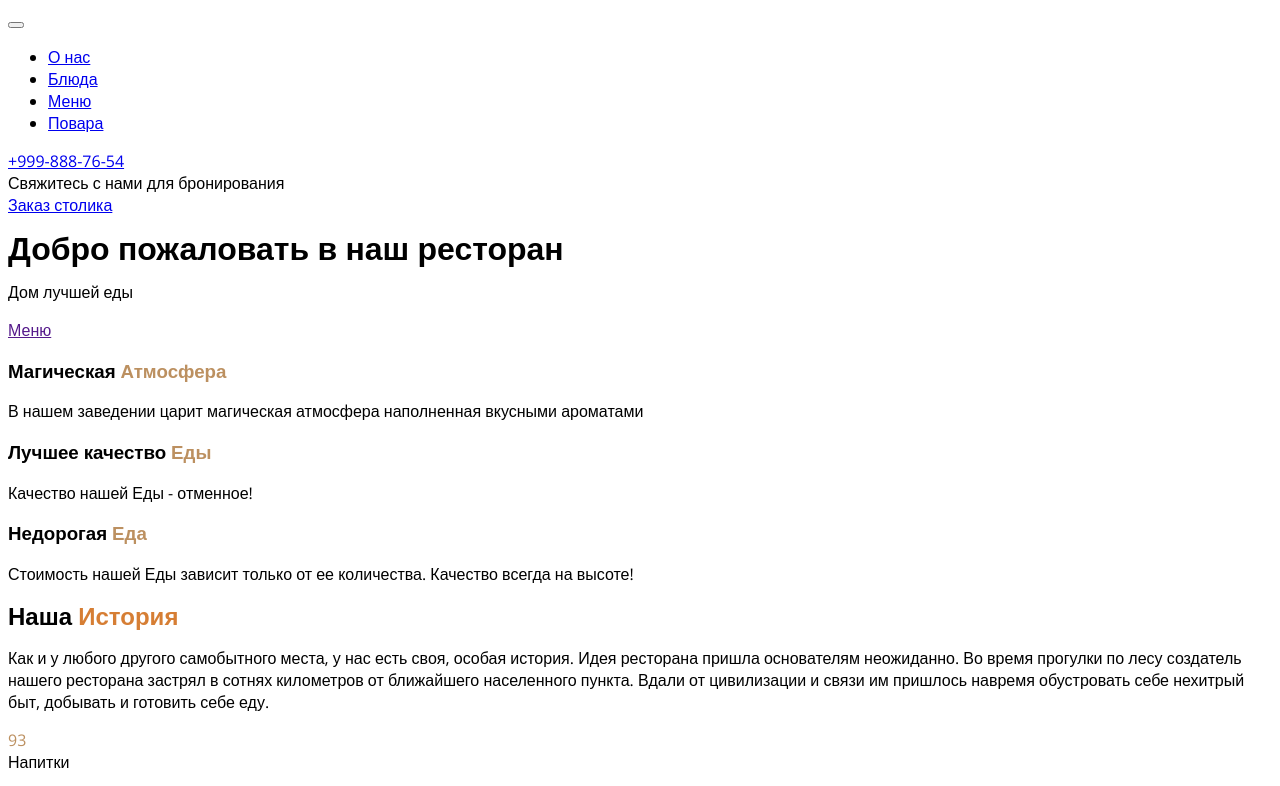
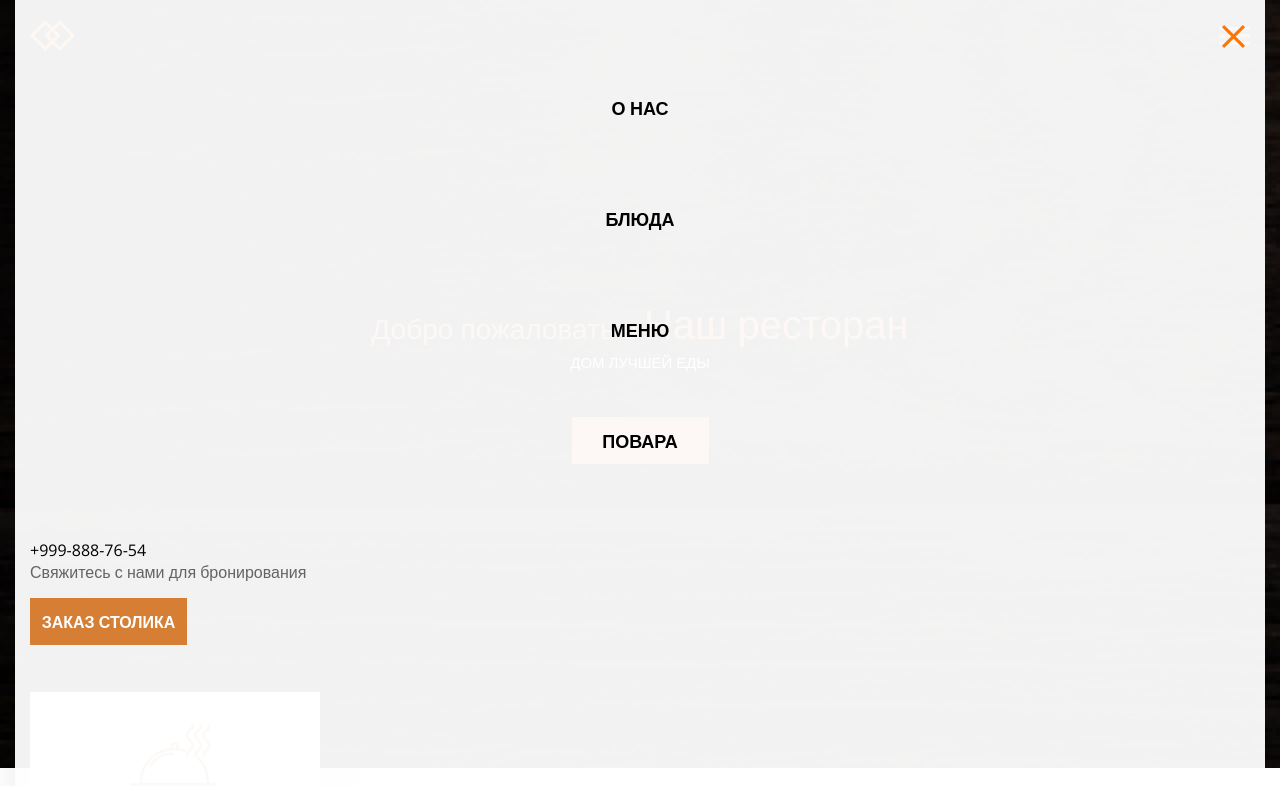
Before and after one commit to Whireless/Restaurant, a website: page source/index.html in a window 1280 px wide. Both pictures are taken after a click on the button "Меню сайта". Shown: the top 786 px of the page. Drawn offline with nearby package versions, Linux system fonts and the light colour scheme; files that its build step writes are made by us from their sources.

Commit message:
Стилизация шапки мобильной версии

```diff
--- a/source/index.html
+++ b/source/index.html
@@ -9,50 +9,51 @@
 </head>
 <body>
   <header class="main-header">
+    <div class="container">
       <nav class="main-nav">
         <a class="main-nav__logo" href="#" aria-label="Наш логотип"></a>
-      <button class="main-nav__open-button" aria-label="Меню сайта"></button>
+        <button class="main-nav__button main-nav__button--open" aria-label="Меню сайта"></button>
+        <div class="main-nav__menu">
+          <button class="main-nav__button main-nav__button--close"></button>
           <ul class="main-nav__nav-list">
-        <li class="main-nav__nav-item"><a href="#">О нас</a></li>
-        <li class="main-nav__nav-item"><a href="#">Блюда</a></li>
-        <li class="main-nav__nav-item"><a href="#">Меню</a></li>
-        <li class="main-nav__nav-item"><a href="#">Повара</a></li>
+            <li class="main-nav__nav-item"><a class="main-nav__nav-link" href="#">О нас</a></li>
+            <li class="main-nav__nav-item"><a class="main-nav__nav-link" href="#">Блюда</a></li>
+            <li class="main-nav__nav-item"><a class="main-nav__nav-link" href="#">Меню</a></li>
+            <li class="main-nav__nav-item"><a class="main-nav__nav-link" href="#">Повара</a></li>
           </ul>
           <div class="main-nav__reservation">
             <div class="main-nav__connect">
               <a class="main-nav__number" href="tel:9998887654" aria-label="Наш телефон">+999-888-76-54</a><br>
               <span class="main-nav__feedback">Свяжитесь с нами для бронирования</span>
             </div>
-        <a href="#">Заказ столика</a>
+            <a class="main-nav__order" href="#">Заказ столика</a>
+          </div>
         </div>
       </nav>
       <div class="main-header__intro-info">
-      <h1 class="main-header__title">Добро пожаловать в наш ресторан</h1>
-      <p>Дом лучшей еды</p>
-      <a href=""#>Меню</a>
+        <h1 class="main-header__title">Добро пожаловать в <span class="main-header__our-restaurant">Наш ресторан</span></h1>
+        <p class="main-header__eat-home">Дом лучшей еды</p>
+        <a class="main-header__menu-restaurant" href=""#>Меню</a>
       </div>
       <section class="main-header__advantages">
         <div class="main-header__advantage-block">
           <h3 class="main-header__advantage-title">Магическая <span class="contrast-text contrast-text--lbrown">Атмосфера</span></h3>
-        <span>В нашем заведении царит магическая атмосфера
-          наполненная вкусными ароматами</span>
+          <span class="main-header__advantage-description">В нашем заведении царит магическая атмосфера наполненная вкусными ароматами</span>
         </div>
         <div class="main-header__advantage-block">
           <h3 class="main-header__advantage-title">Лучшее качество <span class="contrast-text contrast-text--lbrown">Еды</span></h3>
-        <span>Качество нашей
-          Еды - отменное!</span>
+          <span class="main-header__advantage-description">Качество нашей Еды - отменное!</span>
         </div>
         <div class="main-header__advantage-block">
           <h3 class="main-header__advantage-title">Недорогая <span class="contrast-text contrast-text--lbrown">Еда</span></h3>
-        <span>Стоимость нашей Еды
-          зависит только от ее
-          количества. Качество
-          всегда на высоте!</span>
+          <span class="main-header__advantage-description">Стоимость нашей Еды зависит только от ее количества. Качество всегда на высоте!</span>
         </div>
       </section>
+    </div>
   </header>
   <main>
     <section class="our-story">
+      <div class="container">
         <div class="our-story__info">
           <h2 class="our-story__title">Наша <span class="contrast-text contrast-text--orange">История</span></h2>
           <p class="our-story__description">
@@ -66,19 +67,20 @@
             <p><span class="contrast-text contrast-text--lbrown">206</span><br> Еда</p>
             <p><span class="contrast-text contrast-text--lbrown">71</span><br> Закуски</p>
           </div>
-      </div>
           <picture>
             <source media="(min-width: )" srcset="">
             <img src="" width="" height="" alt="">
           </picture>
+        </div>
+        <div class="our-story__rent">
+          <div class="our-story__rent-info">
+            <h2 class="our-sotry__rent-title">Отпразднуйте в одном из самых лучших ресторанов.</h2>
+            <span class="our-story__rent-description">Только в этом месяце бизнес-ланч от 250 ₽</span>
+          </div>
+          <a class="our-story__rent-link" href="#">Заказ столика</a>
+        </div>
+      </div>
     </section>
-    <div class="rent-table">
-      <div class="rent-table__intro">
-        <h2 class="rent-table__title">Отпразднуйте в одном из самых лучших ресторанов.</h2>
-        <span class="rent-table__description">Только в этом месяце бизнес-ланч от 250 ₽</span>
-      </div>
-      <a href="#" class="rent-table__link">Заказ столика</a>
-    </div>
     <section class="dishes">
       <h2 class="dishes__title">Наши <span class="contrast-text contrast-text--orange">Блюда</span></h2>
       <div class="dishes__preview">
@@ -100,38 +102,41 @@
       </div>
     </section>
     <section class="menu">
+      <div class="container">
         <h2 class="menu__title">Наше меню</h2>
         <ul class="menu__list">
           <li class="menu__item">
             <picture>
               <source media="(min-width: )" srcset="">
-            <img class="menu__img" src="" width="" height="" alt="">
+              <img class="menu__image" src="" width="" height="" alt="">
             </picture>
             <h4 class="menu__item-title">Гамбургер макси</h4>
             <span class="menu__item-desc">Максимально толстый слой мяса</span>
-          <a href="#" class="menu__order">Заказать</a>
+            <a class="menu__order" href="#">Заказать</a>
           </li>
           <li class="menu__item">
             <picture>
               <source media="(min-width: )" srcset="">
-            <img class="menu__img" src="" width="" height="" alt="">
+              <img class="menu__image" src="" width="" height="" alt="">
             </picture>
             <h4 class="menu__item-title">Гамбургер макси</h4>
             <span class="menu__item-desc">Максимально толстый слой мяса</span>
-          <a href="#" class="menu__order">Заказать</a>
+            <a class="menu__order" href="#">Заказать</a>
           </li>
           <li class="menu__item">
             <picture>
               <source media="(min-width: )" srcset="">
-            <img class="menu__img" src="" width="" height="" alt="">
+              <img class="menu__image" src="" width="" height="" alt="">
             </picture>
             <h4 class="menu__item-title">Гамбургер макси</h4>
             <span class="menu__item-desc">Максимально толстый слой мяса</span>
-          <a href="#" class="menu__order">Заказать</a>
+            <a class="menu__order" href="#">Заказать</a>
           </li>
         </ul>
+      </div>
     </section>
     <div class="reviews">
+      <div class="container">
         <p class="reviews__description">
           Я надолго запомню мой День рождения, проведённый в этом ресторане!
           Кусочек родной Армении!!! Отдельное спасибо за комплепент в виде фруктовой тарелки.
@@ -144,70 +149,75 @@
         <h4 class="reviews__status">Посетитель</h4>
         <span class="reviews__name">Николай</span>
       </div>
-    <div class="gallery">
-      <h2 class="gallery__title">Галерея <span class="contrast-text contrast-text--orange">Блюд</span></h2>
-      <ul class="gallery__dish-list">
-        <li class="gallery__dish-item">
+    </div>
+    <section class="gallery">
+      <div class="container">
+        <div class="gallery__dishes">
+          <h2 class="gallery__dishes-title">Галерея <span class="contrast-text contrast-text--orange">Блюд</span></h2>
+          <ul class="gallery__dishes-list">
+            <li class="gallery__dishes-item">
               <picture>
                 <source media="(min-width: )" srcset="">
-            <img class="gallery__dish-image" src="" width="" height="" alt="">
+                <img class="gallery__dishes-image" src="" width="" height="" alt="">
               </picture>
             </li>
-        <li class="gallery__dish-item">
+            <li class="gallery__dishes-item">
               <picture>
                 <source media="(min-width: )" srcset="">
-            <img class="gallery__dish-image" src="" width="" height="" alt="">
+                <img class="gallery__dishes-image" src="" width="" height="" alt="">
               </picture>
             </li>
-        <li class="gallery__dish-item">
+            <li class="gallery__dishes-item">
               <picture>
                 <source media="(min-width: )" srcset="">
-            <img class="gallery__dish-image" src="" width="" height="" alt="">
+                <img class="gallery__dishes-image" src="" width="" height="" alt="">
               </picture>
             </li>
-        <li class="gallery__dish-item">
+            <li class="gallery__dishes-item">
               <picture>
                 <source media="(min-width: )" srcset="">
-            <img class="gallery__dish-image" src="" width="" height="" alt="">
+                <img class="gallery__dishes-image" src="" width="" height="" alt="">
               </picture>
             </li>
-        <li class="gallery__dish-item">
+            <li class="gallery__dishes-item">
               <picture>
                 <source media="(min-width: )" srcset="">
-            <img class="gallery__dish-image" src="" width="" height="" alt="">
+                <img class="gallery__dishes-image" src="" width="" height="" alt="">
               </picture>
             </li>
-        <li class="gallery__dish-item">
+            <li class="gallery__dishes-item">
               <picture>
                 <source media="(min-width: )" srcset="">
-            <img class="gallery__dish-image" src="" width="" height="" alt="">
+                <img class="gallery__dishes-image" src="" width="" height="" alt="">
               </picture>
             </li>
           </ul>
         </div>
-    <div class="cooks">
-      <h2 class="cooks__title">Наши <span class="contrast-text contrast-text--orange">Повара</span></h2>
-      <ul class="cooks__list">
-        <li class="cooks__item">
+        <div class="gallery__cooks">
+          <h2 class="gallery__cooks-title">Наши <span class="contrast-text contrast-text--orange">Повара</span></h2>
+          <ul class="gallery__cooks-list">
+            <li class="gallery__cooks-item">
               <picture>
                 <source media="(min-width: )" srcset="">
-            <img class="cooks__image" src="" width="" height="" alt="">
+                <img class="gallery__cooks-image" src="" width="" height="" alt="">
               </picture>
             </li>
-        <li class="cooks__item">
+            <li class="gallery__cooks-item">
               <picture>
                 <source media="(min-width: )" srcset="">
-            <img class="cooks__image" src="" width="" height="" alt="">
+                <img class="gallery__cooks-image" src="" width="" height="" alt="">
               </picture>
             </li>
-        <li class="cooks__item">
+            <li class="gallery__cooks-item">
               <picture>
                 <source media="(min-width: )" srcset="">
-            <img class="cooks__image" src="" width="" height="" alt="">
+                <img class="gallery__cooks-image" src="" width="" height="" alt="">
               </picture>
             </li>
           </ul>
         </div>
+      </div>
+    </section>
     <div class="hall"></div>
   </main>
   <footer class="main-footer">
@@ -218,5 +228,6 @@
     </div>
     <span class="main-footer__copyright">© Copyright</span>
   </footer>
+  <script src="js/scripts.min.js"></script>
 </body>
 </html>
--- a/source/js/scripts.js
+++ b/source/js/scripts.js
@@ -0,0 +1,14 @@
+const body = document.querySelector('body');
+const openMenu = body.querySelector('.main-nav__button--open');
+const closeMenu = body.querySelector('.main-nav__button--close')
+const mainNav = body.querySelector('.main-nav__menu');
+
+openMenu.onclick = () => {
+  mainNav.classList.add('main-nav__menu--open');
+  body.style.overflow = 'hidden';
+};
+
+closeMenu.onclick = () => {
+  mainNav.classList.remove('main-nav__menu--open');
+  body.removeAttribute('style');
+};
--- a/source/sass/blocks/main-header.scss
+++ b/source/sass/blocks/main-header.scss
@@ -0,0 +1,99 @@
+.main-header {
+  position: relative;
+  background-image: url("../img/mobile/header-bg.png");
+  background-repeat: no-repeat;
+  background-size: cover;
+
+  @media (min-resolution: 2dppx) {
+    background-image: url("../img/mobile/header-bg@2x.png");
+    background-size: cover;
+  }
+}
+
+.main-header__intro-info {
+  display: flex;
+  flex-direction: column;
+  align-items: center;
+  margin-top: 250px;
+  padding-bottom: 304px;
+}
+
+.main-header__title {
+  font-size: 28px;
+  line-height: 34px;
+  font-weight: 400;
+  color: $orange;
+  text-align: center;
+  margin: 0;
+}
+
+.main-header__our-restaurant {
+  font-size: 40px;
+  line-height: 46px;
+}
+
+.main-header__eat-home {
+  font-size: 15px;
+  line-height: 20px;
+  text-transform: uppercase;
+  color: $white;
+  margin-top: 5px;
+  margin-bottom: 0;
+}
+
+.main-header__menu-restaurant {
+  font-weight: 700;
+  text-transform: uppercase;
+  text-decoration: none;
+  color: $white;
+  display: flex;
+  justify-content: center;
+  align-items: center;
+  background-color: $orange;
+  width: 137px;
+  height: 47px;
+  margin-top: 45px;
+}
+
+.main-header__advantages {
+  position: absolute;
+  bottom: -780px;
+  display: flex;
+  flex-direction: column;
+  row-gap: 14px;
+  z-index: 5;
+}
+
+.main-header__advantage-block {
+  position: relative;
+  text-align: center;
+  background-color: $white;
+  width: 264px;
+  height: 156px;
+  padding: 100px 13px 20px 13px;
+  box-shadow: 10px 10px 40px 20px rgba(0, 0, 0, 0.1);
+
+  &::before {
+    content: "";
+    position: absolute;
+    top: 18px;
+    left: 100px;
+    background-image: url("../img/icons/dish.svg");
+    background-repeat: no-repeat;
+    width: 87px;
+    height: 87px;
+  }
+}
+
+.main-header__advantage-title {
+  font-size: 23px;
+  line-height: 30px;
+  font-weight: 400;
+  margin-top: 0;
+}
+
+.main-header__advantage-description {
+  font-size: 20px;
+  line-height: 25px;
+  color: $grey;
+}
--- a/source/sass/blocks/main-nav.scss
+++ b/source/sass/blocks/main-nav.scss
@@ -0,0 +1,119 @@
+.main-nav {
+  position: relative;
+  display: flex;
+  justify-content: space-between;
+  align-items: center;
+  padding-top: 20px;
+}
+
+.main-nav__logo {
+  display: inline-block;
+  background-image: url("../img/icons/logo.svg");
+  background-repeat: no-repeat;
+  width: 45px;
+  height: 31px;
+}
+
+.main-nav__button {
+  display: inline-block;
+  background-repeat: no-repeat;
+  background-color: transparent;
+  margin: 0;
+  padding: 0;
+  border: none;
+  cursor: pointer;
+
+  &--open {
+    width: 31px;
+    height: 18px;
+    background-image: url("../img/icons/menu.svg");
+  }
+
+  &--close {
+    position: absolute;
+    top: 25px;
+    right: 20px;
+    width: 23px;
+    height: 23px;
+    background-image: url("../img/icons/menu-close.svg");
+  }
+}
+
+.main-nav__menu {
+  position: absolute;
+  top: 0px;
+  left: -15px;
+  right: -15px;
+  height: 95vh;
+  display: flex;
+  flex-direction: column;
+  background-color: rgba(255, 255, 255, 0.95);
+  padding: 15px;
+  transform: translateY(-100%);
+  transition: 0.4s;
+  z-index: 10;
+
+  &--open {
+    transform: translateY(0);
+    transition: 0.4s;
+  }
+}
+
+.main-nav__nav-list {
+  display: flex;
+  flex-direction: column;
+  row-gap: 15px;
+  margin: 45px 0 0 0;
+  padding: 0;
+  list-style: none;
+}
+
+.main-nav__nav-link {
+  font-size: 18px;
+  font-weight: 700;
+  text-transform: uppercase;
+  text-decoration: none;
+  color: $black;
+  display: flex;
+  justify-content: center;
+  align-items: center;
+  height: 12vh;
+  transition: 0.4s;
+
+  &:hover {
+    color: $grey;
+    transition: 0.4s;
+  }
+}
+
+.main-nav__reservation {
+  margin-top: 50px;
+}
+
+.main-nav__number {
+  text-decoration: none;
+  color: $black;
+
+  &:hover,
+  &:focus {
+    text-decoration: underline;
+  }
+}
+
+.main-nav__feedback {
+  color: $grey;
+}
+
+.main-nav__order {
+  font-weight: 700;
+  text-transform: uppercase;
+  text-decoration: none;
+  color: $white;
+  display: flex;
+  justify-content: center;
+  align-items: center;
+  background-color: $orange;
+  width: 157px;
+  height: 47px;
+  margin-top: 15px;
+}
--- a/source/sass/blocks/our-story.scss
+++ b/source/sass/blocks/our-story.scss
@@ -0,0 +1,3 @@
+.our-story {
+  margin-top: 800px;
+}
--- /dev/null
+++ b/source/sass/container.scss
@@ -0,0 +1,12 @@
+.container {
+  margin: 0 auto;
+  padding: 0 15px;
+
+  @media (min-width: $tabletW) {
+    padding: 0 30px;
+  }
+
+  @media (min-width: $desktopW) {
+    padding: 0 140px;
+  }
+}
--- a/source/sass/global.scss
+++ b/source/sass/global.scss
@@ -2,4 +2,7 @@ body {
   font-family: "Open Sans", "Arial", sans-serif;
   font-size: 16px;
   line-height: 22px;
+  min-width: 320px;
+  margin: 0;
+  padding: 0;
 }
--- a/source/sass/style.scss
+++ b/source/sass/style.scss
@@ -1,14 +1,13 @@
 @import "variables.scss";
+@import "container.scss";
 @import "global.scss";
 @import "blocks/contrast-text.scss";
 @import "blocks/main-header.scss";
 @import "blocks/main-nav.scss";
 @import "blocks/our-story.scss";
-@import "blocks/rent-table.scss";
 @import "blocks/dishes.scss";
 @import "blocks/menu.scss";
 @import "blocks/reviews.scss";
 @import "blocks/gallery.scss";
-@import "blocks/cooks.scss";
 @import "blocks/hall.scss";
 @import "blocks/main-footer.scss";
--- a/source/sass/variables.scss
+++ b/source/sass/variables.scss
@@ -3,6 +3,7 @@ $white: #ffffff;
 $black: #000000;
 $orange: #d67e34;
 $lbrown: #bc9060;
+$grey: #656363;
 
 //widths
 $tabletW: 768px;
```
Also changed, not shown: gulpfile.js (+8 -2 lines), source/img/icons/menu-close.svg (added), source/sass/blocks/cooks.scss (deleted), source/sass/blocks/rent-table.scss (deleted). Lines whose indentation alone changed are shown as unchanged.
